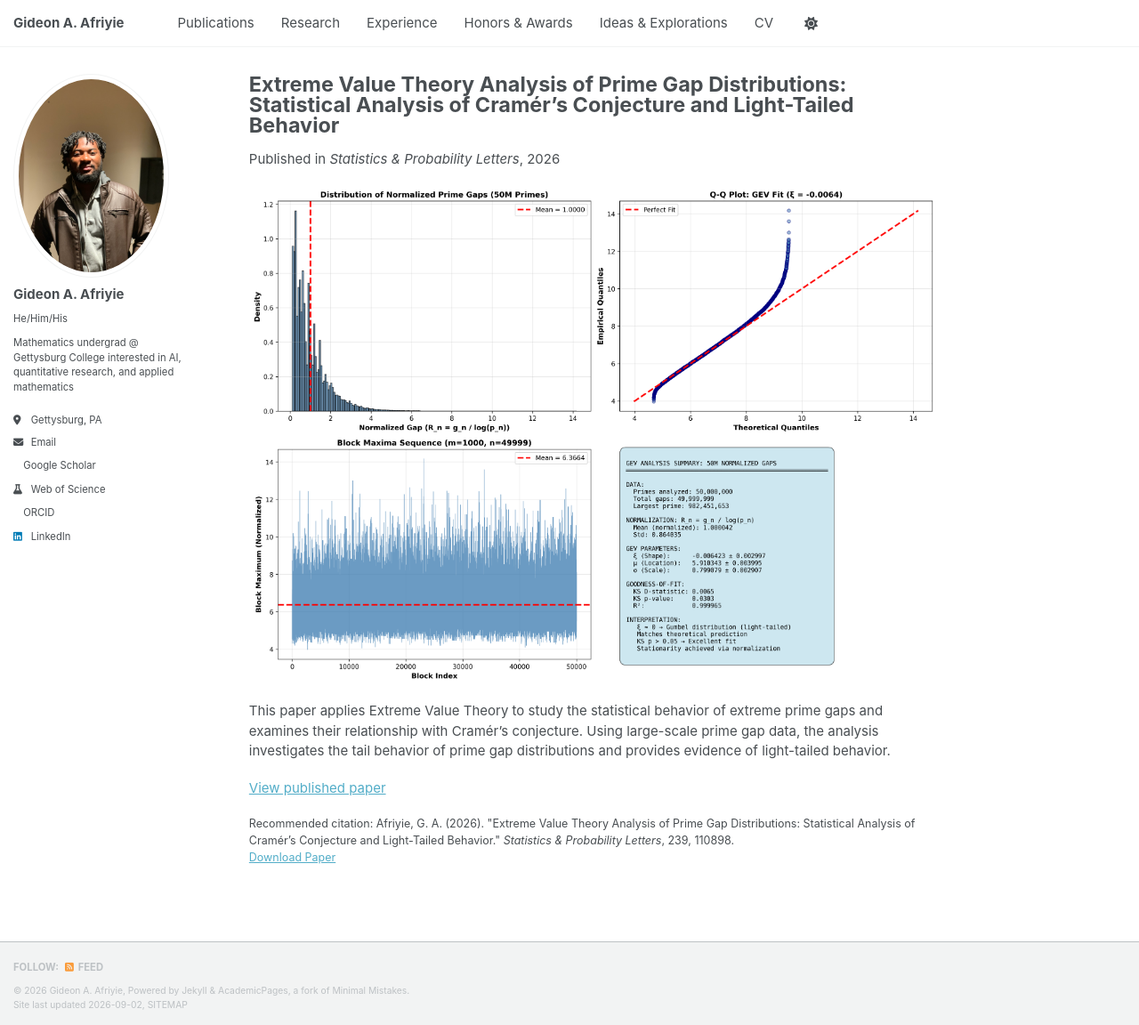
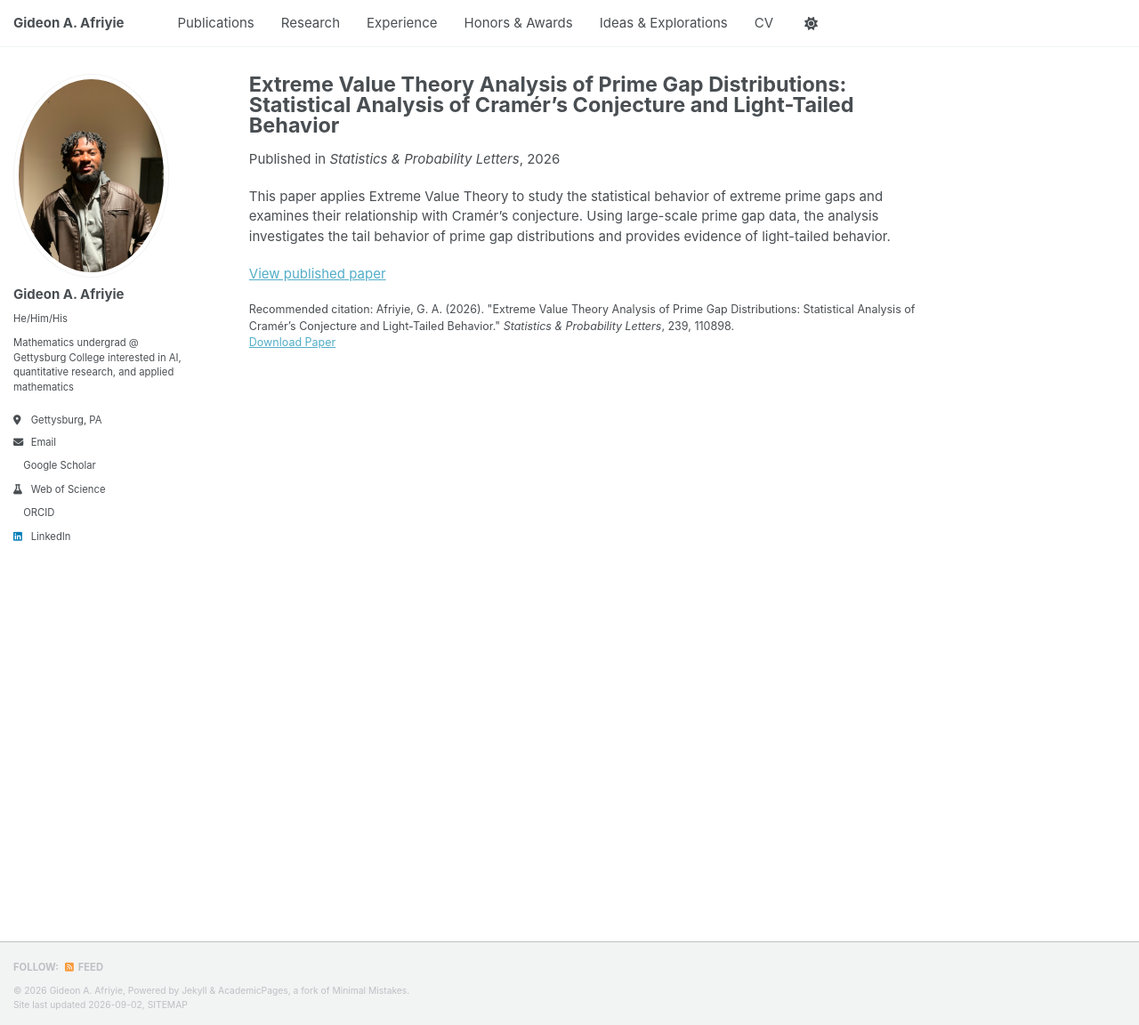
Before and after one commit to GideonAfriyie/academic-website-test, a Jekyll site: the page built from _publications/2026-07-20-prime-gap-distributions.md, in a window 1280 px wide and 1152 px high. Shown: the whole window at 89% size. Built offline with Jekyll 4.4.1, drawn with Linux system fonts in a browser that asks for light colours; a style sheet for code colours, icons or effects is not loaded.

Commit message:
Remove image from prime gap distributions publication
Removed image related to Extreme Value Theory analysis of prime gaps.

```diff
--- a/_publications/2026-07-20-prime-gap-distributions.md
+++ b/_publications/2026-07-20-prime-gap-distributions.md
@@ -9,8 +9,6 @@ paperurl: "https://doi.org/10.1016/j.spl.2026.110898"
 citation: 'Afriyie, G. A. (2026). "Extreme Value Theory Analysis of Prime Gap Distributions: Statistical Analysis of Cramér’s Conjecture and Light-Tailed Behavior." <i>Statistics & Probability Letters</i>, 239, 110898.'
 ---
 
-![Extreme Value Theory analysis of 50 million normalized prime gaps]({{ site.baseurl }}/images/prime-gap-evt.png)
-
 This paper applies Extreme Value Theory to study the statistical behavior of extreme prime gaps and examines their relationship with Cramér’s conjecture. Using large-scale prime gap data, the analysis investigates the tail behavior of prime gap distributions and provides evidence of light-tailed behavior.
 
 [View published paper](https://doi.org/10.1016/j.spl.2026.110898)
```
